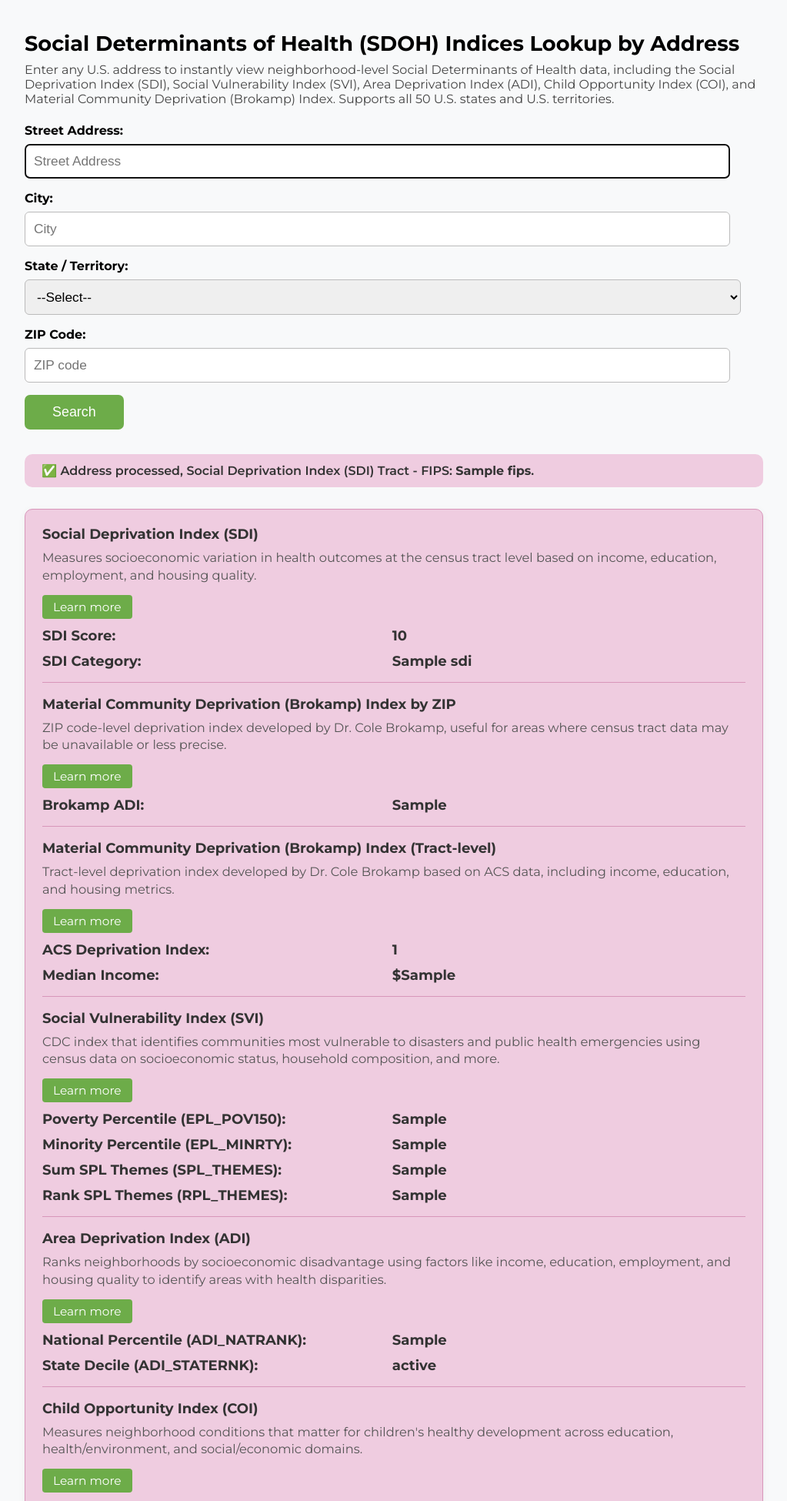
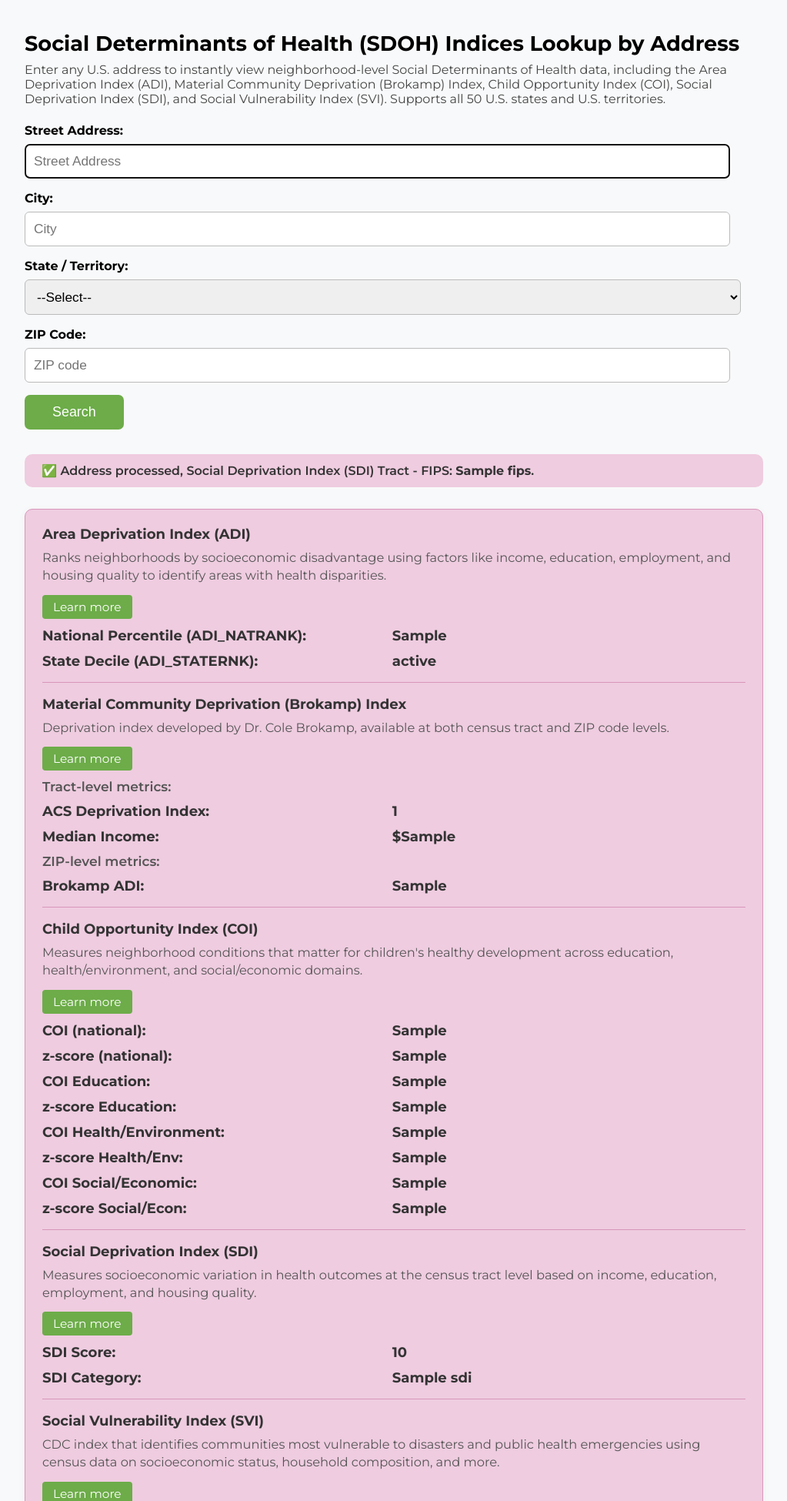
Before and after one commit to emgoatee/OfflineGeoSDOH, a Flask app: template templates/index.html in a window 1280 px wide. Shown: the top 1950 px of the page at 77% size, without its empty margins (128-1151 px from the left). Run offline with Flask 3, Linux system fonts and the light colour scheme; the template is opened without the code that fills it: most values are stand-ins (such as "Sample title", 1, 10 or a date in 2020); parts of the project's set-up code (start-up, migrations or seed data) failed here and were passed over.

Commit message:
Align columns and reorder indices alphabetically (Brokamp before COI)

```diff
--- a/templates/index.html
+++ b/templates/index.html
@@ -169,8 +169,8 @@
     <h1>Social Determinants of Health (SDOH) Indices Lookup by Address</h1>
     <div class="subtitle">
         Enter any U.S. address to instantly view neighborhood-level Social Determinants of Health data, including the
-        Social Deprivation Index (SDI), Social Vulnerability Index (SVI), Area Deprivation Index (ADI), Child
-        Opportunity Index (COI), and Material Community Deprivation (Brokamp) Index.
+        Area Deprivation Index (ADI), Material Community Deprivation (Brokamp) Index, Child Opportunity Index (COI),
+        Social Deprivation Index (SDI), and Social Vulnerability Index (SVI).
         Supports all 50 U.S. states and U.S. territories.
     </div>
     <form method="POST" onsubmit="showLoading();">
@@ -206,7 +206,59 @@
     </div>
     <div class="result">
 
+        {% if adi_data %}
+        <div style="font-weight:bold;margin-bottom:5px;">Area Deprivation Index (ADI)</div>
+        <div class="description">Ranks neighborhoods by socioeconomic disadvantage using factors like income, education,
+            employment, and housing quality to identify areas with health disparities.</div>
+        <a href="https://www.neighborhoodatlas.medicine.wisc.edu/" target="_blank" class="learn-more">Learn more</a>
+        <div class="field"><span class="label">National Percentile (ADI_NATRANK):</span> <b>{{ adi_data.ADI_NATRANK
+                }}</b></div>
+        <div class="field"><span class="label">State Decile (ADI_STATERNK):</span> <b>{{ adi_data.ADI_STATERNK }}</b>
+        </div>
+        {% endif %}
+
+        {% if acs_data or acs_zip_data %}
+        {% if adi_data %}
+        <hr style="margin:16px 0;">{% endif %}
+        <div style="font-weight:bold;margin-bottom:5px;">Material Community Deprivation (Brokamp) Index</div>
+        <div class="description">Deprivation index developed by Dr. Cole Brokamp, available at both census tract and ZIP
+            code levels.</div>
+        <a href="https://geomarker.io/dep_index/" target="_blank" class="learn-more">Learn more</a>
+
+        {% if acs_data %}
+        <div style="margin-top:10px; font-size:0.95em; color:#555; font-weight:600;">Tract-level metrics:</div>
+        <div class="field"><span class="label">ACS Deprivation Index:</span> <b>{{ acs_data.ACS_deprivation_index }}</b>
+        </div>
+        <div class="field"><span class="label">Median Income:</span> <b>${{ acs_data.median_income }}</b></div>
+        {% endif %}
+
+        {% if acs_zip_data %}
+        <div style="margin-top:10px; font-size:0.95em; color:#555; font-weight:600;">ZIP-level metrics:</div>
+        <div class="field"><span class="label">Brokamp ADI:</span> <b>{{ acs_zip_data.Brokamp_ADI }}</b></div>
+        {% endif %}
+        {% endif %}
+
+        {% if coi_data %}
+        {% if adi_data or acs_data or acs_zip_data %}
+        <hr style="margin:16px 0;">{% endif %}
+        <div style="font-weight:bold;margin-bottom:5px;">Child Opportunity Index (COI)</div>
+        <div class="description">Measures neighborhood conditions that matter for children's healthy development across
+            education, health/environment, and social/economic domains.</div>
+        <a href="https://www.diversitydatakids.org/child-opportunity-index" target="_blank" class="learn-more">Learn
+            more</a>
+        <div class="field"><span class="label">COI (national):</span> <b>{{ coi_data.COI_national }}</b></div>
+        <div class="field"><span class="label">z-score (national):</span> <b>{{ coi_data.z_COI_national }}</b></div>
+        <div class="field"><span class="label">COI Education:</span> <b>{{ coi_data.COI_education }}</b></div>
+        <div class="field"><span class="label">z-score Education:</span> <b>{{ coi_data.z_COI_education }}</b></div>
+        <div class="field"><span class="label">COI Health/Environment:</span> <b>{{ coi_data.COI_health }}</b></div>
+        <div class="field"><span class="label">z-score Health/Env:</span> <b>{{ coi_data.z_COI_health }}</b></div>
+        <div class="field"><span class="label">COI Social/Economic:</span> <b>{{ coi_data.COI_social }}</b></div>
+        <div class="field"><span class="label">z-score Social/Econ:</span> <b>{{ coi_data.z_COI_social }}</b></div>
+        {% endif %}
+
         {% if result %}
+        {% if adi_data or coi_data or acs_data or acs_zip_data %}
+        <hr style="margin:16px 0;">{% endif %}
         <div style="font-weight:bold;margin-bottom:5px;">Social Deprivation Index (SDI)</div>
         <div class="description">Measures socioeconomic variation in health outcomes at the census tract level based on
             income, education, employment, and housing quality.</div>
@@ -216,29 +268,9 @@
         <div class="field"><span class="label">SDI Category:</span> <b>{{ result.sdi }}</b></div>
         {% endif %}
 
-        {% if acs_zip_data %}
-        <hr style="margin:16px 0;">
-        <div style="font-weight:bold;margin-bottom:5px;">Material Community Deprivation (Brokamp) Index by ZIP</div>
-        <div class="description">ZIP code-level deprivation index developed by Dr. Cole Brokamp, useful for areas where
-            census tract data may be unavailable or less precise.</div>
-        <a href="https://geomarker.io/dep_index/" target="_blank" class="learn-more">Learn more</a>
-        <div class="field"><span class="label">Brokamp ADI:</span> <b>{{ acs_zip_data.Brokamp_ADI }}</b></div>
-        {% endif %}
-
-        {% if acs_data %}
-        <hr style="margin:16px 0;">
-        <div style="font-weight:bold;margin-bottom:5px;">Material Community Deprivation (Brokamp) Index (Tract-level)
-        </div>
-        <div class="description">Tract-level deprivation index developed by Dr. Cole Brokamp based on ACS data,
-            including income, education, and housing metrics.</div>
-        <a href="https://geomarker.io/dep_index/" target="_blank" class="learn-more">Learn more</a>
-        <div class="field"><span class="label">ACS Deprivation Index:</span> <b>{{ acs_data.ACS_deprivation_index }}</b>
-        </div>
-        <div class="field"><span class="label">Median Income:</span> <b>${{ acs_data.median_income }}</b></div>
-        {% endif %}
-
         {% if svi_data %}
-        <hr style="margin:16px 0;">
+        {% if adi_data or coi_data or acs_data or acs_zip_data or result %}
+        <hr style="margin:16px 0;">{% endif %}
         <div style="font-weight:bold;margin-bottom:5px;">Social Vulnerability Index (SVI)</div>
         <div class="description">CDC index that identifies communities most vulnerable to disasters and public health
             emergencies using census data on socioeconomic status, household composition, and more.</div>
@@ -254,35 +286,6 @@
         </div>
         {% endif %}
 
-        {% if adi_data %}
-        <hr style="margin:16px 0;">
-        <div style="font-weight:bold;margin-bottom:5px;">Area Deprivation Index (ADI)</div>
-        <div class="description">Ranks neighborhoods by socioeconomic disadvantage using factors like income, education,
-            employment, and housing quality to identify areas with health disparities.</div>
-        <a href="https://www.neighborhoodatlas.medicine.wisc.edu/" target="_blank" class="learn-more">Learn more</a>
-        <div class="field"><span class="label">National Percentile (ADI_NATRANK):</span> <b>{{ adi_data.ADI_NATRANK
-                }}</b></div>
-        <div class="field"><span class="label">State Decile (ADI_STATERNK):</span> <b>{{ adi_data.ADI_STATERNK }}</b>
-        </div>
-        {% endif %}
-
-        {% if coi_data %}
-        <hr style="margin:16px 0;">
-        <div style="font-weight:bold;margin-bottom:5px;">Child Opportunity Index (COI)</div>
-        <div class="description">Measures neighborhood conditions that matter for children's healthy development across
-            education, health/environment, and social/economic domains.</div>
-        <a href="https://www.diversitydatakids.org/child-opportunity-index" target="_blank" class="learn-more">Learn
-            more</a>
-        <div class="field"><span class="label">COI (national):</span> <b>{{ coi_data.COI_national }}</b></div>
-        <div class="field"><span class="label">z-score (national):</span> <b>{{ coi_data.z_COI_national }}</b></div>
-        <div class="field"><span class="label">COI Education:</span> <b>{{ coi_data.COI_education }}</b></div>
-        <div class="field"><span class="label">z-score Education:</span> <b>{{ coi_data.z_COI_education }}</b></div>
-        <div class="field"><span class="label">COI Health/Environment:</span> <b>{{ coi_data.COI_health }}</b></div>
-        <div class="field"><span class="label">z-score Health/Env:</span> <b>{{ coi_data.z_COI_health }}</b></div>
-        <div class="field"><span class="label">COI Social/Economic:</span> <b>{{ coi_data.COI_social }}</b></div>
-        <div class="field"><span class="label">z-score Social/Econ:</span> <b>{{ coi_data.z_COI_social }}</b></div>
-        {% endif %}
-
     </div>
     {% endif %}
 
```
Also changed, not shown: templates/welcome.html (+29 -18 lines).
